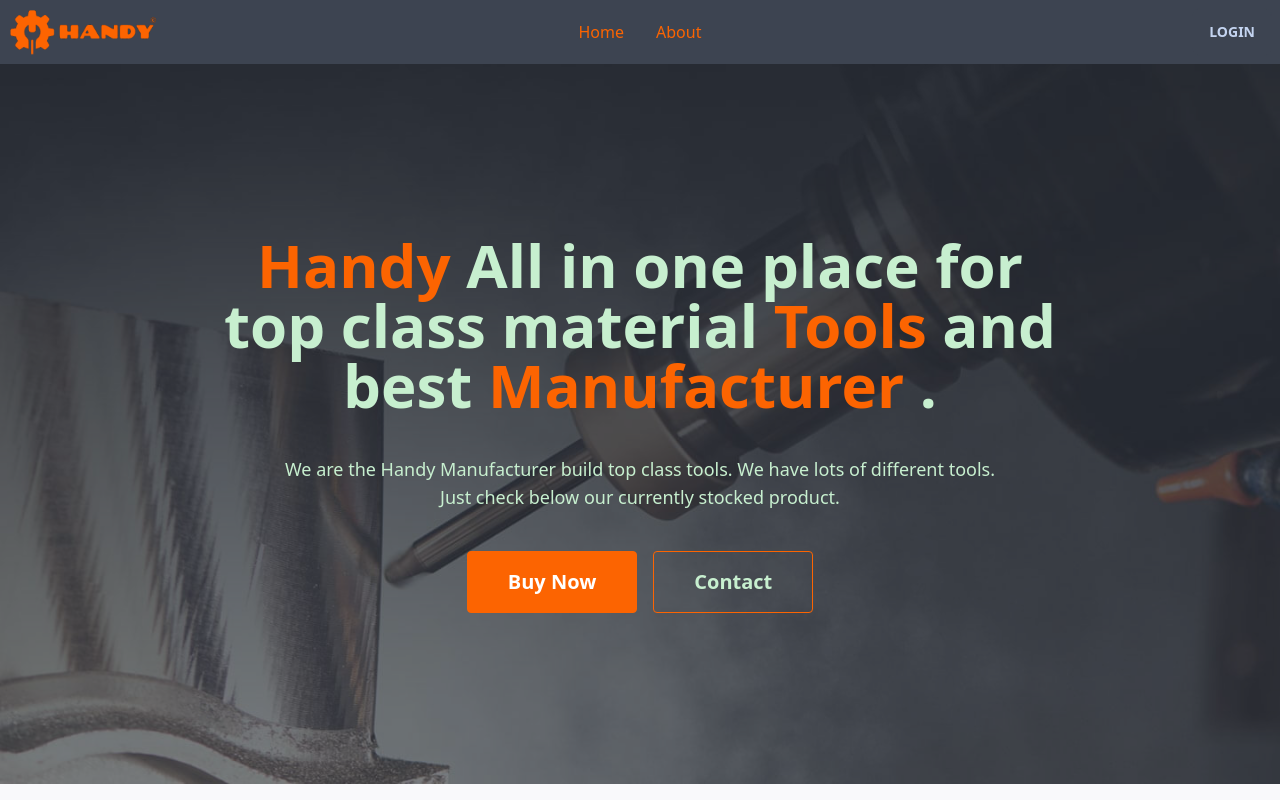
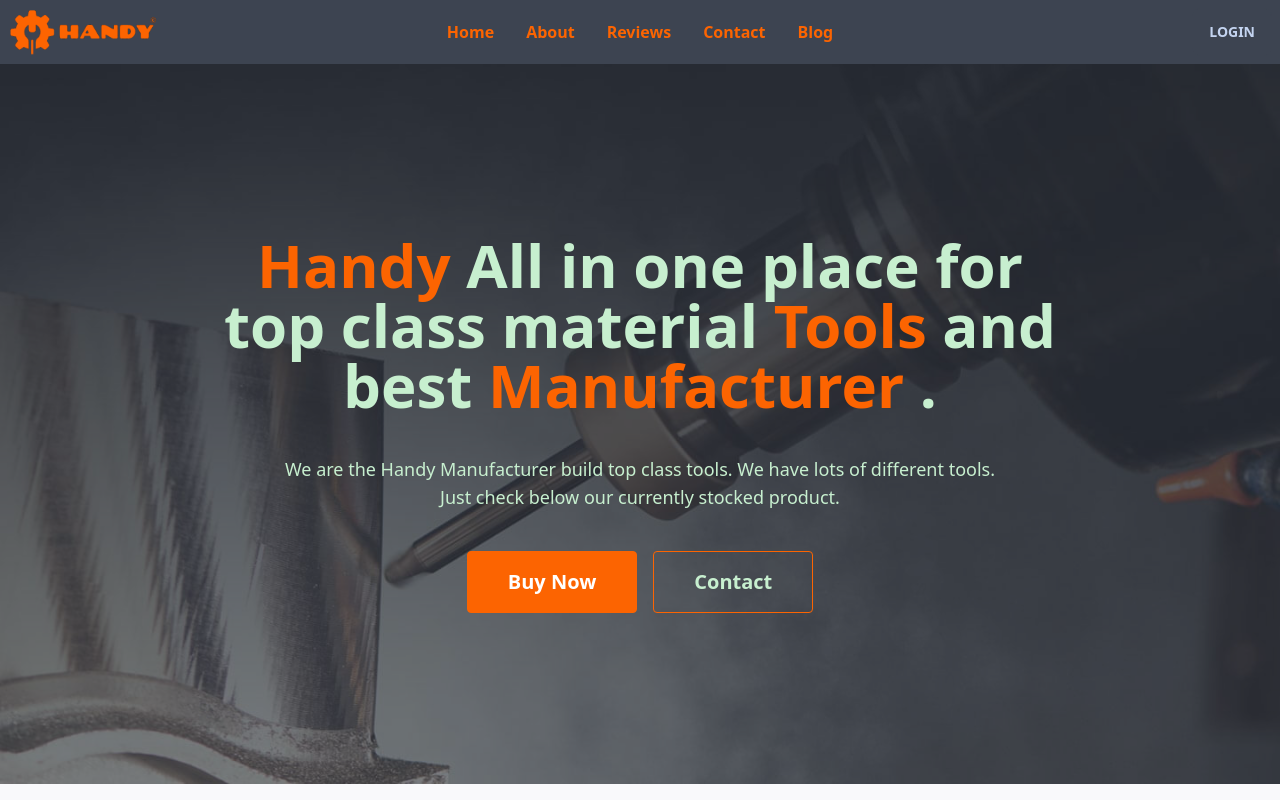
Before and after one commit to EkramH/handy-client-side, a React (Create React App) app: page / in a window 1280 px wide. Built offline with nearby package versions, Linux system fonts and the light colour scheme.

Commit message:
custom menuitem navbar

```diff
--- a/src/shared/Navbar.js
+++ b/src/shared/Navbar.js
@@ -2,6 +2,26 @@ import React from "react";
 import { Link } from "react-router-dom";
 import logo from "../assets/logo.png";
 const navbar = () => {
+  const menuItems = (
+    <>
+      <li>
+        <Link to="/">Home</Link>
+      </li>
+      <li>
+        <Link to="/about">About</Link>
+      </li>
+      <li>
+        <Link to="/reviews">Reviews</Link>
+      </li>
+      <li>
+        <Link to="/contact">Contact</Link>
+      </li>
+      <li>
+        <Link to="/blog">Blog</Link>
+      </li>
+    </>
+  );
+
   return (
     <div>
       <div className="navbar bg-neutral">
@@ -25,14 +45,9 @@ const navbar = () => {
             </label>
             <ul
               tabIndex="0"
-              className="menu menu-compact dropdown-content mt-3 p-2 shadow bg-base-100 rounded-box w-52 text-primary"
+              className="menu menu-compact dropdown-content font-bold mt-3 p-2 shadow bg-base-100 rounded-box w-52 text-primary"
             >
-              <li>
-                <a>Home</a>
-              </li>
-              <li>
-                <a>About</a>
-              </li>
+              {menuItems}
             </ul>
           </div>
           <Link to="/">
@@ -40,13 +55,8 @@ const navbar = () => {
           </Link>
         </div>
         <div className="navbar-center hidden lg:flex">
-          <ul className="menu menu-horizontal p-0 text-primary">
-            <li>
-              <a>Home</a>
-            </li>
-            <li>
-              <a>About</a>
-            </li>
+          <ul className="menu menu-horizontal p-0 text-primary font-bold">
+            {menuItems}
           </ul>
         </div>
         <div className="navbar-end">
```
